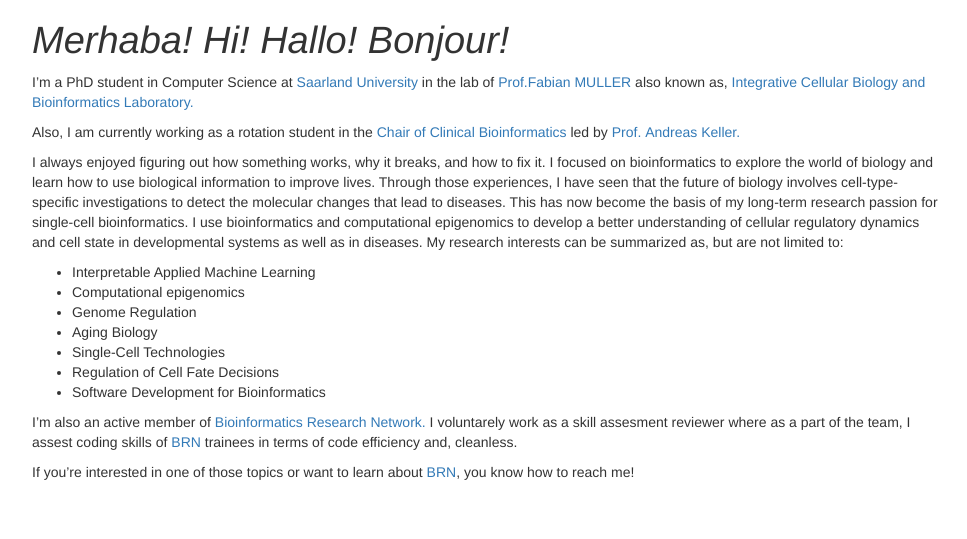
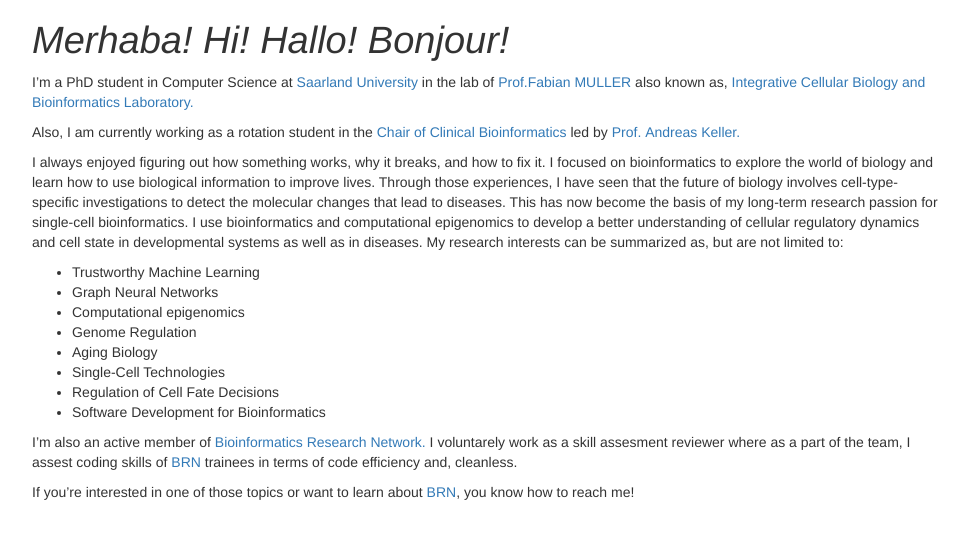
Before and after one commit to igunduz/igunduz.github.io, a Jekyll site: the page _pages/about.html, which Jekyll copies as it is, in a window 1280 px wide. Shown: the top 539 px of the page, without its empty margins (153-1120 px from the left). Built offline with Jekyll 4.4.1, drawn with Linux system fonts in a browser that asks for light colours.

Commit message:
update cv

```diff
--- a/_pages/about.html
+++ b/_pages/about.html
@@ -176,7 +176,8 @@ pre code {
 <p>Also, I am currently working as a rotation student in the <a href="https://www.ccb.uni-saarland.de/">Chair of Clinical Bioinformatics</a> led by <a href="https://www.ccb.uni-saarland.de/people/prof-dr-andreas-keller/">Prof. Andreas Keller.</a></p>
 <p>I always enjoyed figuring out how something works, why it breaks, and how to fix it. I focused on bioinformatics to explore the world of biology and learn how to use biological information to improve lives. Through those experiences, I have seen that the future of biology involves cell-type-specific investigations to detect the molecular changes that lead to diseases. This has now become the basis of my long-term research passion for single-cell bioinformatics. I use bioinformatics and computational epigenomics to develop a better understanding of cellular regulatory dynamics and cell state in developmental systems as well as in diseases. My research interests can be summarized as, but are not limited to:</p>
 <ul>
-<li>Interpretable Applied Machine Learning</li>
+<li>Trustworthy Machine Learning</li>
+<li>Graph Neural Networks</li>
 <li>Computational epigenomics</li>
 <li>Genome Regulation</li>
 <li>Aging Biology</li>
```
Also changed, not shown: _pages/about.md (+2 -1 lines), 1 other file.
